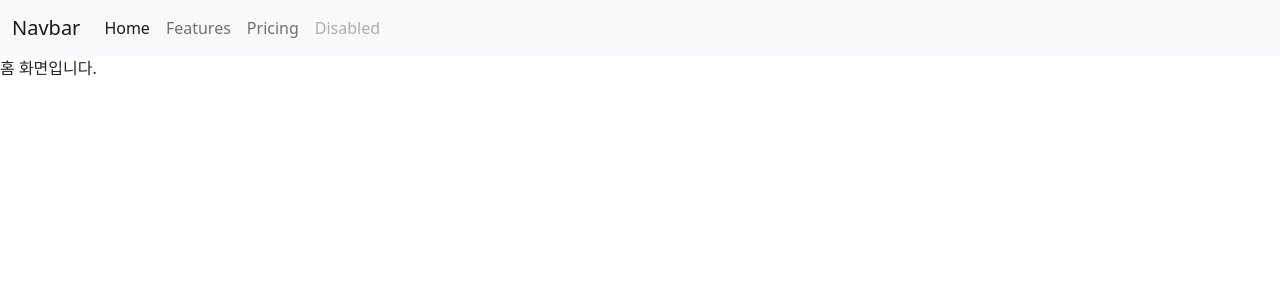
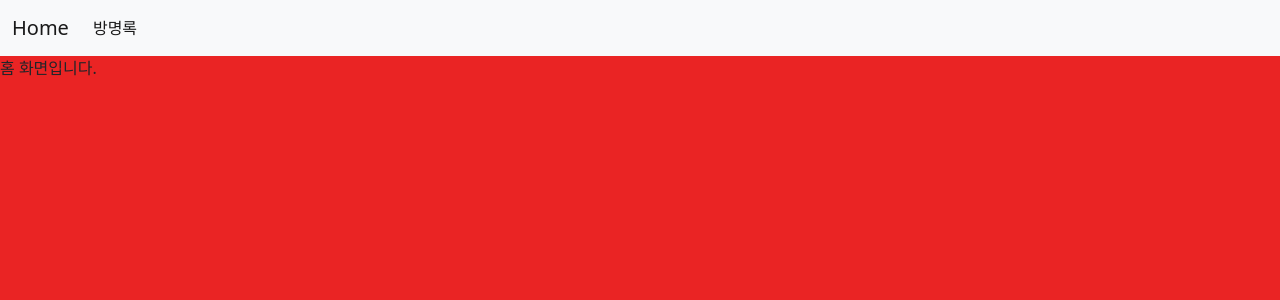
Before and after one commit to jenyglee/sparta-team-8, a Flask app: page / in a window 1280 px wide. Shown: the top 300 px of the page. Run offline with Flask 2, Linux system fonts and the light colour scheme.

Commit message:
색 맞춤.

```diff
--- a/templates/home.html
+++ b/templates/home.html
@@ -8,39 +8,36 @@
 
 <style>
 
-
+  body{
+    background-color: #ea2424;
+  }
 
 </style>
 
 <body>
+<section>
 
+  <div>
   <nav class="navbar navbar-expand-lg navbar-light bg-light">
     <div class="container-fluid">
-      <a class="navbar-brand" href="#">Navbar</a>
+      <a class="navbar-brand" href="#">Home</a>
       <button class="navbar-toggler" type="button" data-bs-toggle="collapse" data-bs-target="#navbarNav" aria-controls="navbarNav" aria-expanded="false" aria-label="Toggle navigation">
         <span class="navbar-toggler-icon"></span>
       </button>
       <div class="collapse navbar-collapse" id="navbarNav">
         <ul class="navbar-nav">
           <li class="nav-item">
-            <a class="nav-link active" aria-current="page" href="#">Home</a>
-          </li>
-          <li class="nav-item">
-            <a class="nav-link" href="#">Features</a>
-          </li>
-          <li class="nav-item">
-            <a class="nav-link" href="#">Pricing</a>
-          </li>
-          <li class="nav-item">
-            <a class="nav-link disabled" href="#" tabindex="-1" aria-disabled="true">Disabled</a>
+            <a class="nav-link active" aria-current="page" href="#">방명록</a>
           </li>
         </ul>
       </div>
     </div>
-
   </nav>
-
+</div>
 <!-- 동균님 메인화면 작업공간 -->
 홈 화면입니다.
+
+</section>
+
 </body>
 </html>
```
Also changed, not shown: templates/info-dongkyun/index.html (+4 -4 lines).
